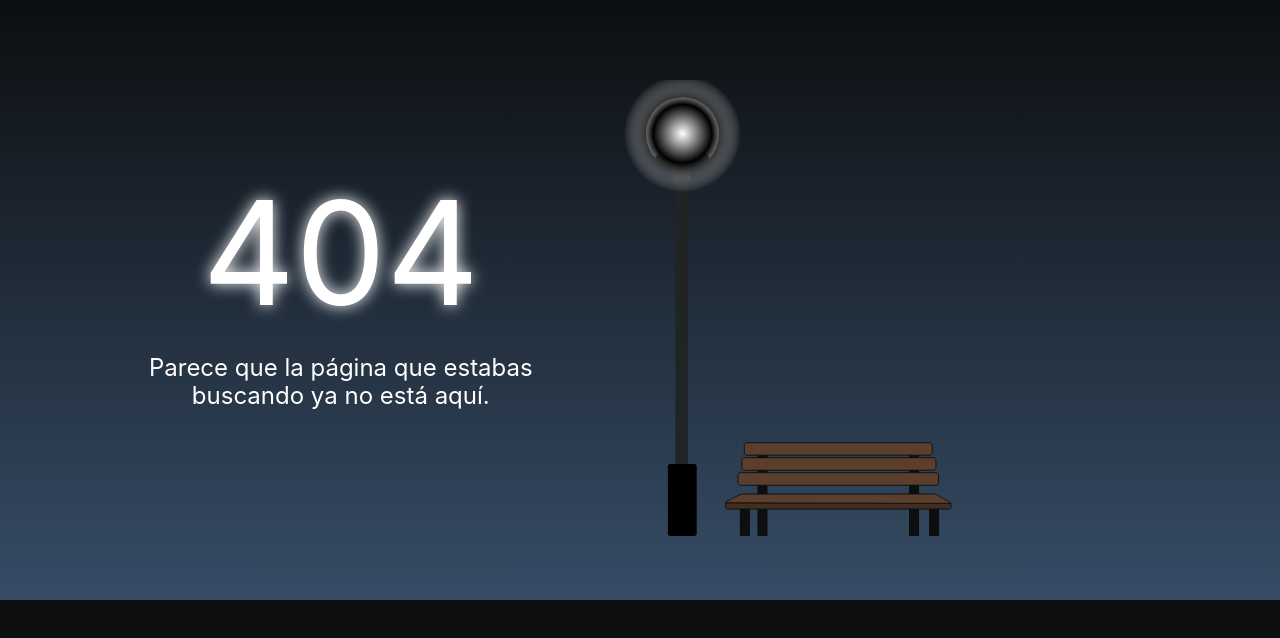
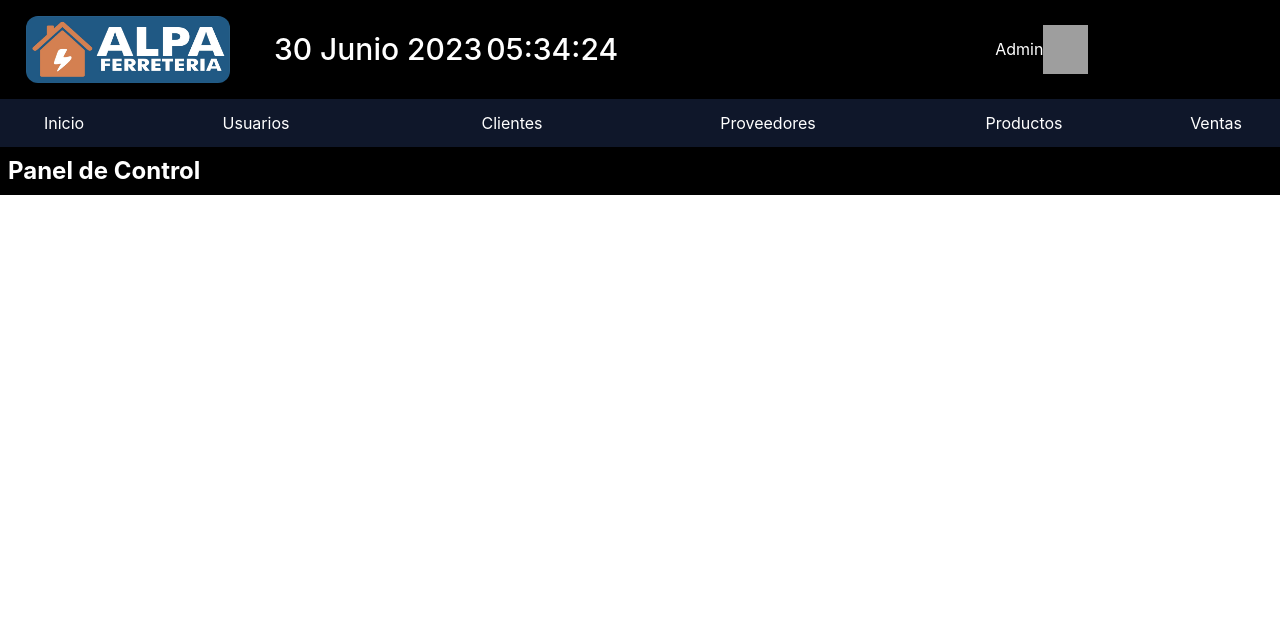
Before and after one commit to oscar-rojas-p/ferreteria_web, a React (Create React App) app: page /Administrador in a window 1280 px wide. Before the commit this address had no page. Shown: the top 638 px of the page. Built offline with nearby package versions, Linux system fonts and the light colour scheme; grey boxes are pictures that could not be loaded.

Commit message:
Vista administrador

```diff
--- /dev/null
+++ b/src/app/components/BodyAdministrador.js
@@ -0,0 +1,26 @@
+
+export const BodyAdministrador = () =>{
+    return(
+        <>
+            <div>
+                <div className="bg-slate-900">
+                    <nav className="">
+                        <ul className="flex">
+                            <li className="w-[10%] text-center hover:bg-slate-600 p-3 cursor-pointer">Inicio</li>
+                            <li className="w-[20%] text-center hover:bg-slate-600 p-3 cursor-pointer">Usuarios</li>
+                            <li className="w-[20%] text-center hover:bg-slate-600 p-3 cursor-pointer">Clientes</li>
+                            <li className="w-[20%] text-center hover:bg-slate-600 p-3 cursor-pointer">Proveedores</li>
+                            <li className="w-[20%] text-center hover:bg-slate-600 p-3 cursor-pointer">Productos</li>
+                            <li className="w-[10%] text-center hover:bg-slate-600 p-3 cursor-pointer">Ventas</li>
+                        </ul>
+                    </nav>
+                </div>
+                <div>
+                    <div className="w-full h-[15%] p-2">
+                        <label className="text-2xl font-bold ">Panel de Control</label>
+                    </div>
+                </div>
+            </div>
+        </>
+    )
+}
--- a/src/app/components/CabeceraAdministrador.js
+++ b/src/app/components/CabeceraAdministrador.js
@@ -1,17 +1,21 @@
-
+import { ObtenerFechaHoraActual } from '../../utils/utils'
+import { Timer } from '../modules/layout/Timer'
+import logoEmpresa from '../../assets/css/images/Logo.jpeg'
 export const CabeceraAdministrador = ()=>{
     return(
         <>
-            <header>
-                <div>
-                    <div>
-                        <nav>
-                            <ul>
-                                <li>Productos</li>
-                                <li>Vender</li>
-                                <li>Ventas</li>
-                            </ul>
-                        </nav>
+            <header className='w-full h-[20%] '>
+                <div className="flex">
+                    <div className='w-[20%] py-2 flex justify-center items-center'>
+                        <img src={logoEmpresa} className='rounded-xl w-[80%] h-[80%]'></img>
+                    </div>
+                    <div className='w-[30%] flex justify-center items-center'>
+                        <label className='text-3xl font-medium  text-white'>{ObtenerFechaHoraActual()}</label>
+                        <Timer></Timer>
+                    </div>
+                    <div className='flex justify-end items-center'>
+                        <label>Admin</label>
+                        <img src='https://cdn-icons-png.flaticon.com/512/6326/6326055.png' className='w-[10%] h-[50%]'></img>
                     </div>
                 </div>
             </header>
--- a/src/app/pages/Administrador.js
+++ b/src/app/pages/Administrador.js
@@ -1,8 +1,14 @@
-
+import React from "react";
+import { CabeceraAdministrador } from "../components/CabeceraAdministrador"
+import { BodyAdministrador } from "../components/BodyAdministrador";
 export const  Administrador = ()=>{
     return(
         <>
 
+            <CabeceraAdministrador></CabeceraAdministrador>
+            <BodyAdministrador></BodyAdministrador>
+
+            <div className="w-full bg-white"></div>
         </>
     )
 }
--- a/src/app/routing/PublicRoutes.js
+++ b/src/app/routing/PublicRoutes.js
@@ -8,6 +8,7 @@ import { Login } from '../pages/Login';
 import { Productos } from '../pages/Productos';
 import { Catalogo } from '../pages/Catalogo';
 import PageNotFound from '../pages/PageNotFound';
+import { Administrador } from '../pages/Administrador';
 export function PublicRoutes() {
     const [user,setUser] = useState([])
     return (
@@ -21,7 +22,8 @@ export function PublicRoutes() {
                     <Route exact path='/gestion' component={IndicadoresGestion} />
                     <Route exact path='/catalogo' component={Catalogo} />
                     <Route exact path='/login' component={Login} />
-                    <Route path="*" component={PageNotFound} />
+                    <Route exact path='/Administrador' component={Administrador} />
+                    <Route exact path="*" component={PageNotFound} />
                 </Switch>
             </LayoutMaster>
         </>
```
